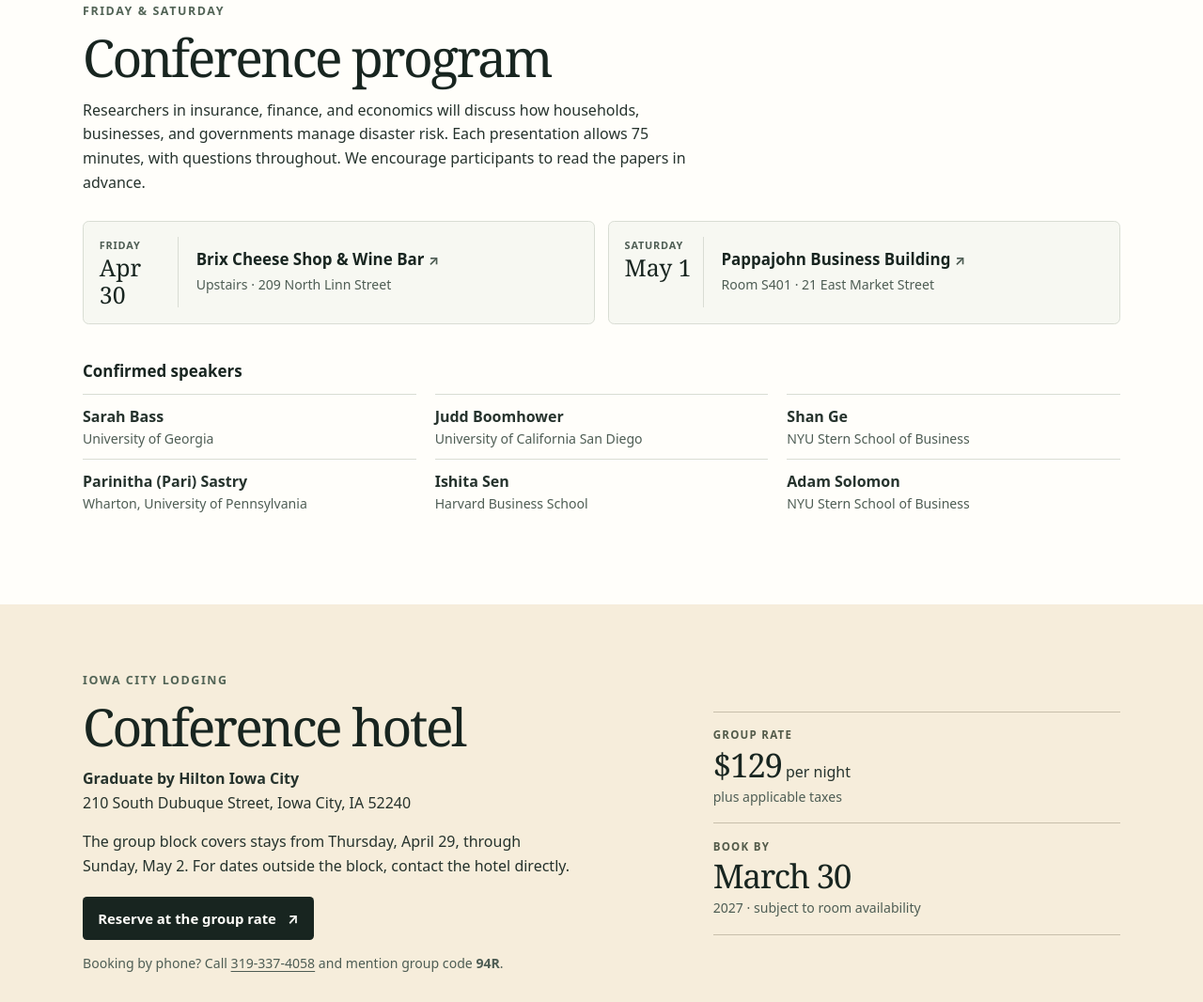
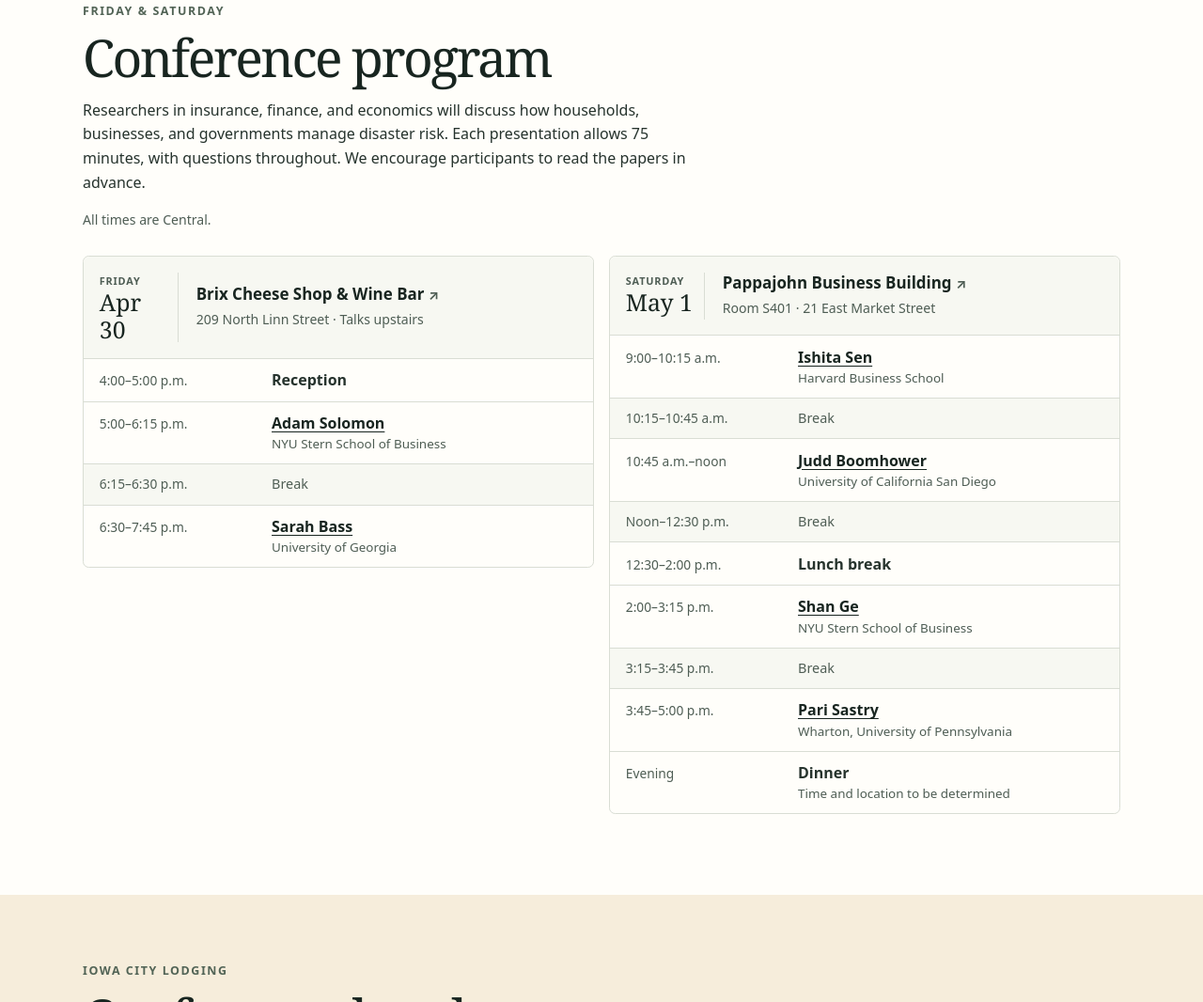
Before and after one commit to cellis212/disaster-risk-2027, a website: page docs/index.html in a window 1280 px wide. Shown: the part 833-1899 px from the top of the page at 94% size. Drawn offline with Linux system fonts and the light colour scheme; no server answers.

Commit message:
Publish the conference program and speaker links

```diff
--- a/docs/index.html
+++ b/docs/index.html
@@ -48,33 +48,83 @@
         <p class="eyebrow section-kicker">Friday &amp; Saturday</p>
         <h2 id="program-title">Conference program</h2>
         <p>Researchers in insurance, finance, and economics will discuss how households, businesses, and governments manage disaster risk. Each presentation allows 75 minutes, with questions throughout. We encourage participants to read the papers in advance.</p>
+        <p class="program-timezone">All times are Central.</p>
       </div>
-      <div class="venues">
-        <article class="venue">
+      <div class="program-days">
+        <article class="program-day" aria-labelledby="friday-venue">
+          <header class="venue">
             <time datetime="2027-04-30"><span class="venue-day">Friday</span><strong>Apr 30</strong></time>
             <div>
-            <h3><a href="https://brixcheeseshop.com/contact">Brix Cheese Shop &amp; Wine Bar <span aria-hidden="true">↗</span></a></h3>
-            <p>Upstairs · 209 North Linn Street</p>
+              <h3 id="friday-venue"><a href="https://brixcheeseshop.com/contact">Brix Cheese Shop &amp; Wine Bar <span aria-hidden="true">↗</span></a></h3>
+              <p>209 North Linn Street · Talks upstairs</p>
             </div>
+          </header>
+          <ol class="schedule" role="list" aria-label="Friday schedule">
+            <li>
+              <span class="schedule-time"><time datetime="16:00">4:00</time>–<time datetime="17:00">5:00 p.m.</time></span>
+              <strong>Reception</strong>
+            </li>
+            <li>
+              <span class="schedule-time"><time datetime="17:00">5:00</time>–<time datetime="18:15">6:15 p.m.</time></span>
+              <div><a href="https://adam-solomon.com/">Adam Solomon</a><span class="schedule-detail">NYU Stern School of Business</span></div>
+            </li>
+            <li class="schedule-break">
+              <span class="schedule-time"><time datetime="18:15">6:15</time>–<time datetime="18:30">6:30 p.m.</time></span>
+              <span>Break</span>
+            </li>
+            <li>
+              <span class="schedule-time"><time datetime="18:30">6:30</time>–<time datetime="19:45">7:45 p.m.</time></span>
+              <div><a href="https://www.sarahjbass.com/">Sarah Bass</a><span class="schedule-detail">University of Georgia</span></div>
+            </li>
+          </ol>
         </article>
-        <article class="venue">
+        <article class="program-day" aria-labelledby="saturday-venue">
+          <header class="venue">
             <time datetime="2027-05-01"><span class="venue-day">Saturday</span><strong>May 1</strong></time>
             <div>
-            <h3><a href="https://facilities.uiowa.edu/building/0430">Pappajohn Business Building <span aria-hidden="true">↗</span></a></h3>
+              <h3 id="saturday-venue"><a href="https://facilities.uiowa.edu/building/0430">Pappajohn Business Building <span aria-hidden="true">↗</span></a></h3>
               <p>Room S401 · 21 East Market Street</p>
             </div>
+          </header>
+          <ol class="schedule" role="list" aria-label="Saturday schedule">
+            <li>
+              <span class="schedule-time"><time datetime="09:00">9:00</time>–<time datetime="10:15">10:15 a.m.</time></span>
+              <div><a href="https://sites.google.com/site/senishita/home">Ishita Sen</a><span class="schedule-detail">Harvard Business School</span></div>
+            </li>
+            <li class="schedule-break">
+              <span class="schedule-time"><time datetime="10:15">10:15</time>–<time datetime="10:45">10:45 a.m.</time></span>
+              <span>Break</span>
+            </li>
+            <li>
+              <span class="schedule-time"><time datetime="10:45">10:45 a.m.</time>–<time datetime="12:00">noon</time></span>
+              <div><a href="https://www.judsonboomhower.com/">Judd Boomhower</a><span class="schedule-detail">University of California San Diego</span></div>
+            </li>
+            <li class="schedule-break">
+              <span class="schedule-time"><time datetime="12:00">Noon</time>–<time datetime="12:30">12:30 p.m.</time></span>
+              <span>Break</span>
+            </li>
+            <li>
+              <span class="schedule-time"><time datetime="12:30">12:30</time>–<time datetime="14:00">2:00 p.m.</time></span>
+              <strong>Lunch break</strong>
+            </li>
+            <li>
+              <span class="schedule-time"><time datetime="14:00">2:00</time>–<time datetime="15:15">3:15 p.m.</time></span>
+              <div><a href="https://www.shan-ge.com/">Shan Ge</a><span class="schedule-detail">NYU Stern School of Business</span></div>
+            </li>
+            <li class="schedule-break">
+              <span class="schedule-time"><time datetime="15:15">3:15</time>–<time datetime="15:45">3:45 p.m.</time></span>
+              <span>Break</span>
+            </li>
+            <li>
+              <span class="schedule-time"><time datetime="15:45">3:45</time>–<time datetime="17:00">5:00 p.m.</time></span>
+              <div><a href="https://sites.google.com/view/parisastry">Pari Sastry</a><span class="schedule-detail">Wharton, University of Pennsylvania</span></div>
+            </li>
+            <li>
+              <span class="schedule-time">Evening</span>
+              <div><strong>Dinner</strong><span class="schedule-detail">Time and location to be determined</span></div>
+            </li>
+          </ol>
         </article>
-      </div>
-      <div class="speakers">
-        <h3>Confirmed speakers</h3>
-        <ul class="speaker-list">
-          <li><strong>Sarah Bass</strong><span>University of Georgia</span></li>
-          <li><strong>Judd Boomhower</strong><span>University of California San Diego</span></li>
-          <li><strong>Shan Ge</strong><span>NYU Stern School of Business</span></li>
-          <li><strong>Parinitha (Pari) Sastry</strong><span>Wharton, University of Pennsylvania</span></li>
-          <li><strong>Ishita Sen</strong><span>Harvard Business School</span></li>
-          <li><strong>Adam Solomon</strong><span>NYU Stern School of Business</span></li>
-        </ul>
       </div>
     </section>
 
--- a/docs/style.css
+++ b/docs/style.css
@@ -79,13 +79,15 @@ nav .nav-register:hover { background: #f0f2eb; text-decoration: none; }
 .section-intro { max-width: 41rem; }
 .section-kicker { color: #526456; margin-bottom: .68rem; }
 .section-intro > p:not(.eyebrow) { margin-top: .9rem; }
-.venues {
-  display: grid; grid-template-columns: repeat(2, minmax(0, 1fr)); gap: .85rem;
+.program-timezone { color: var(--muted); font-size: .88rem; }
+.program-days {
+  display: grid; grid-template-columns: repeat(2, minmax(0, 1fr)); align-items: start; gap: 1rem;
   margin-top: 1.65rem;
 }
+.program-day { border: 1px solid var(--line); border-radius: .4rem; }
 .venue {
   display: flex; align-items: center; gap: .95rem 1.18rem;
-  background: #f7f8f2; border: 1px solid var(--line); border-radius: .4rem; padding: 1.05rem;
+  background: #f7f8f2; border-bottom: 1px solid var(--line); border-radius: .4rem .4rem 0 0; padding: 1.05rem;
 }
 .venue time { flex: 0 0 5.25rem; align-self: stretch; border-right: 1px solid var(--line); padding-right: .65rem; }
 .venue time strong { display: block; font-family: var(--serif); font-size: 1.55rem; font-weight: 400; color: var(--ink); line-height: 1.15; }
@@ -94,11 +96,18 @@ nav .nav-register:hover { background: #f0f2eb; text-decoration: none; }
 .venue h3 a:hover { text-decoration: underline; }
 .venue h3 span { color: var(--muted); font-size: .86em; }
 .venue p { margin-top: .27rem; color: var(--muted); font-size: .88rem; }
-.speakers { margin-top: 2.45rem; }
-.speaker-list, .attendee-list { margin: .75rem 0 0; padding: 0; list-style: none; }
-.speaker-list { display: grid; grid-template-columns: repeat(3, minmax(0, 1fr)); column-gap: 1.25rem; }
-.speaker-list li { border-top: 1px solid var(--line); padding: .7rem 0; }
-.speaker-list span { display: block; color: var(--muted); font-size: .88rem; line-height: 1.4; }
+.schedule { margin: 0; padding: 0; list-style: none; }
+.schedule li {
+  display: grid; grid-template-columns: minmax(8.5rem, 34%) minmax(0, 1fr);
+  align-items: baseline; gap: .65rem;
+  padding: .7rem 1.05rem; line-height: 1.4;
+}
+.schedule li + li { border-top: 1px solid var(--line); }
+.schedule-time { color: var(--muted); font-size: .86rem; font-variant-numeric: tabular-nums; }
+.schedule a { color: var(--ink); font-weight: 650; }
+.schedule a:hover { color: #006e61; }
+.schedule-detail { display: block; margin-top: .12rem; color: var(--muted); font-size: .84rem; }
+.schedule-break { background: #f7f8f2; color: var(--muted); font-size: .9rem; }
 .hotel-section { background: var(--pale); }
 .hotel-inner { display: grid; grid-template-columns: minmax(0, 1.4fr) minmax(13rem, 1fr); gap: 1.8rem 4rem; padding-block: clamp(3rem, 6vw, 4.5rem); }
 .hotel-inner .section-intro { max-width: 33rem; }
@@ -134,7 +143,7 @@ fieldset { margin: 0; border: 0; padding: 0; min-inline-size: 0; }
 .attendee-inner { padding-block: clamp(2.8rem, 5.5vw, 4.1rem); }
 .attendee-panel { margin-top: .95rem; }
 .attendee-panel > p { color: var(--muted); font-size: .94rem; }
-.attendee-list { border-top: 1px solid #c8cec2; }
+.attendee-list { margin: .75rem 0 0; padding: 0; list-style: none; border-top: 1px solid #c8cec2; }
 .attendee-list li {
   display: grid; grid-template-columns: minmax(0, 1fr) minmax(0, 1.2fr); gap: .2rem 1rem;
   border-bottom: 1px solid #c8cec2; padding: .53rem .1rem; overflow-wrap: anywhere;
@@ -163,12 +172,12 @@ fieldset { margin: 0; border: 0; padding: 0; min-inline-size: 0; }
   .hero { background-position: calc(100% + 16rem) center; }
   .hero h1 { max-width: 10em; }
   .desktop-break { display: none; }
-  .venues, .hotel-inner, .registration { grid-template-columns: minmax(0, 1fr); }
-  .speaker-list { grid-template-columns: repeat(2, minmax(0, 1fr)); }
+  .program-days, .hotel-inner, .registration { grid-template-columns: minmax(0, 1fr); }
 }
 @media (max-width: 29rem) {
   .hero { background-image: linear-gradient(90deg, #182520 6%, transparent 68%), url("contours.svg"); background-size: auto, auto 96%; }
   .hero-kicker { font-size: .7rem; gap: .35rem; letter-spacing: .085em; }
   .hero-kicker span { flex-basis: 1rem; }
   .form-grid, .attendee-list li { grid-template-columns: minmax(0, 1fr); }
+  .schedule li { grid-template-columns: minmax(7rem, 40%) minmax(0, 1fr); padding-inline: .8rem; }
 }
```
Lines whose indentation alone changed are shown as unchanged.
